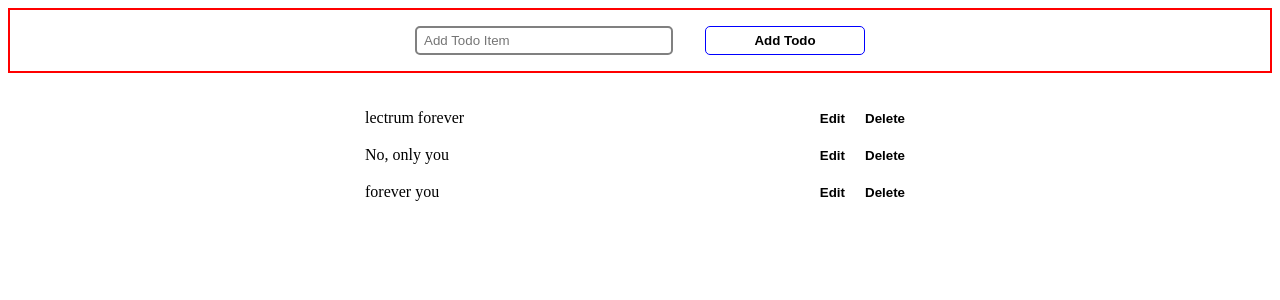
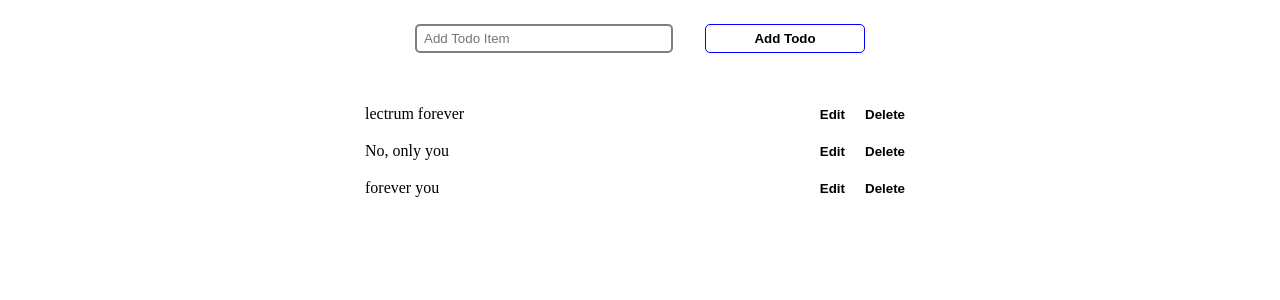
Before and after one commit to VadimUkraine/webpack_manual_building, a React app: page / in a window 1280 px wide. Shown: the top 300 px of the page. Built offline with nearby package versions, Linux system fonts and the light colour scheme.

Commit message:
check pre commit

```diff
--- a/package.json
+++ b/package.json
@@ -78,7 +78,7 @@
   },
   "lint-staged": {
     "src/**/*.{js,ts,tsx}": [
-      "eslint . --fix",
+      "eslint --fix src/",
       "git add"
     ]
   },
--- a/src/pages/Todos/components/FormAddTodo/FormAddTodo.scss
+++ b/src/pages/Todos/components/FormAddTodo/FormAddTodo.scss
@@ -3,7 +3,6 @@
   display: flex;
   align-items: center;
   justify-content: center;
-  border: 2px solid red;
 }
 
 @media screen and (max-width: 520px) {
```
